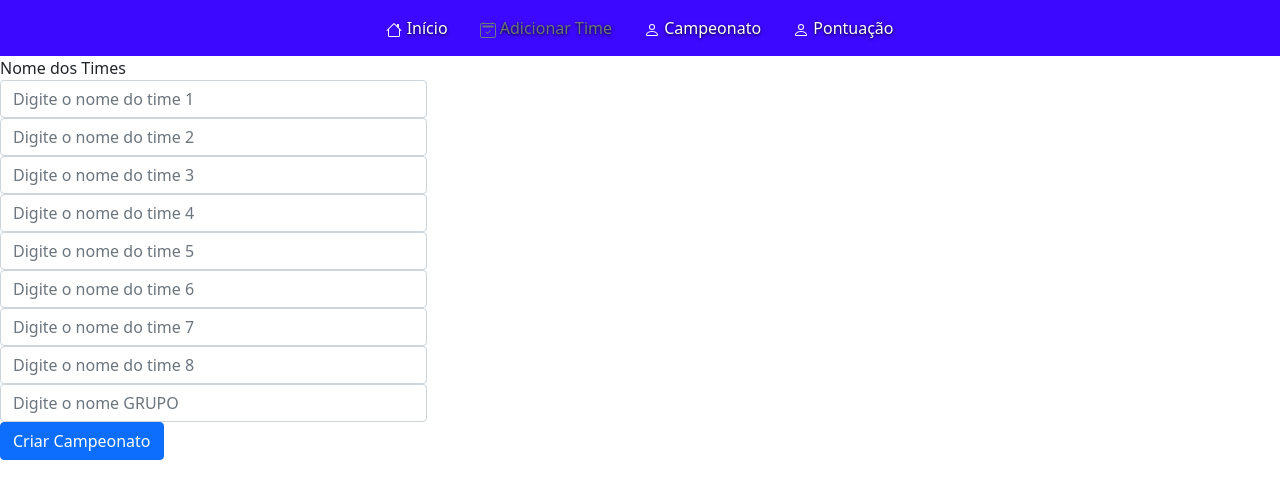
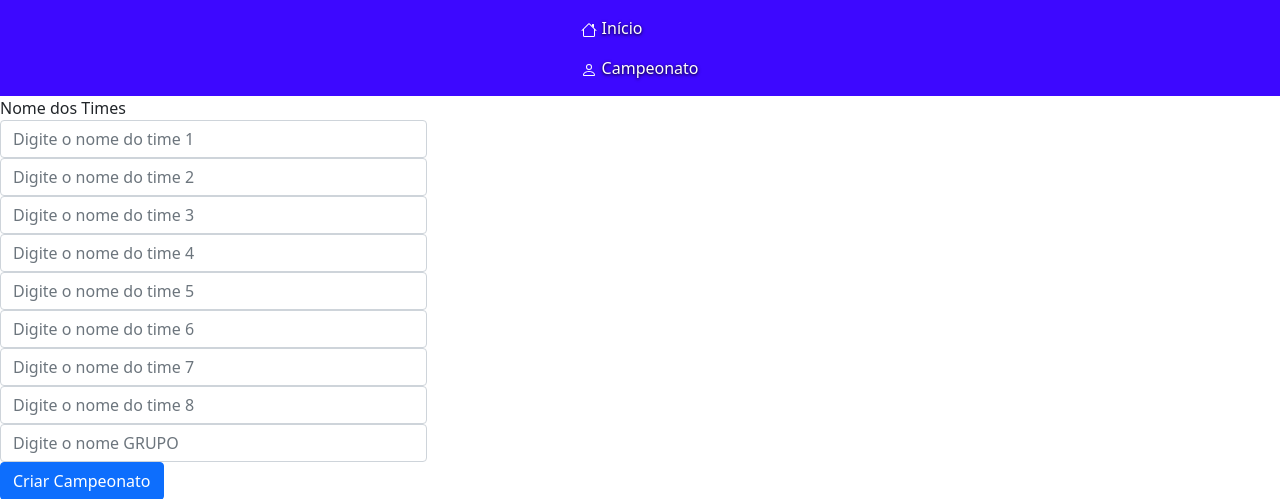
Before and after one commit to gilmarsisjunior/meu_campeonato, a Laravel app: page / in a window 1280 px wide. Shown: the top 499 px of the page. Run offline with Laravel 9, Linux system fonts and the light colour scheme.

Commit message:
remove itens desnecessários do menu

```diff
--- a/resources/views/layout/layout.blade.php
+++ b/resources/views/layout/layout.blade.php
@@ -31,24 +31,14 @@
 
                   <ul class="nav col-12 col-lg-auto my-2 justify-content-center my-md-0 text-small" style="text-shadow: black 0em 0.09em 0.2em">
                     <li>
-                      <a href="{{url('/inicio')}}" class="nav-link text-white">
+                      <a href="{{url('/')}}" class="nav-link text-white">
                         <svg xmlns="http://www.w3.org/2000/svg" width="16" height="16" fill="currentColor" class="bi bi-house" viewBox="0 0 16 16">
                           <path fill-rule="evenodd" d="M2 13.5V7h1v6.5a.5.5 0 0 0 .5.5h9a.5.5 0 0 0 .5-.5V7h1v6.5a1.5 1.5 0 0 1-1.5 1.5h-9A1.5 1.5 0 0 1 2 13.5zm11-11V6l-2-2V2.5a.5.5 0 0 1 .5-.5h1a.5.5 0 0 1 .5.5z"/>
                           <path fill-rule="evenodd" d="M7.293 1.5a1 1 0 0 1 1.414 0l6.647 6.646a.5.5 0 0 1-.708.708L8 2.207 1.354 8.854a.5.5 0 1 1-.708-.708L7.293 1.5z"/>
                         </svg>
                         Início
                       </a>
-                    <li>
-                      <a href="{{url('/agenda')}}" class="nav-link text-secondary">
-                        <svg xmlns="http://www.w3.org/2000/svg" width="16" height="16" fill="currentColor" class="bi bi-calendar2-check" viewBox="0 0 16 16">
-                            <path d="M10.854 8.146a.5.5 0 0 1 0 .708l-3 3a.5.5 0 0 1-.708 0l-1.5-1.5a.5.5 0 0 1 .708-.708L7.5 10.793l2.646-2.647a.5.5 0 0 1 .708 0z"/>
-                            <path d="M3.5 0a.5.5 0 0 1 .5.5V1h8V.5a.5.5 0 0 1 1 0V1h1a2 2 0 0 1 2 2v11a2 2 0 0 1-2 2H2a2 2 0 0 1-2-2V3a2 2 0 0 1 2-2h1V.5a.5.5 0 0 1 .5-.5zM2 2a1 1 0 0 0-1 1v11a1 1 0 0 0 1 1h12a1 1 0 0 0 1-1V3a1 1 0 0 0-1-1H2z"/>
-                            <path d="M2.5 4a.5.5 0 0 1 .5-.5h10a.5.5 0 0 1 .5.5v1a.5.5 0 0 1-.5.5H3a.5.5 0 0 1-.5-.5V4z"/>
-                          </svg>
-                        Adicionar Time
-                      </a>
-                    </li>
-                    <li>
+
                       <a href="{{url('/campeonato')}}" class="nav-link text-white">
                         <svg xmlns="http://www.w3.org/2000/svg" width="16" height="16" fill="currentColor" class="bi bi-person" viewBox="0 0 16 16">
                             <path d="M8 8a3 3 0 1 0 0-6 3 3 0 0 0 0 6zm2-3a2 2 0 1 1-4 0 2 2 0 0 1 4 0zm4 8c0 1-1 1-1 1H3s-1 0-1-1 1-4 6-4 6 3 6 4zm-1-.004c-.001-.246-.154-.986-.832-1.664C11.516 10.68 10.289 10 8 10c-2.29 0-3.516.68-4.168 1.332-.678.678-.83 1.418-.832 1.664h10z"/>
@@ -56,14 +46,7 @@
                         Campeonato
                       </a>
                     </li>
-                    <li>
-                      <a href="{{url('/clientes')}}" class="nav-link text-white">
-                        <svg xmlns="http://www.w3.org/2000/svg" width="16" height="16" fill="currentColor" class="bi bi-person" viewBox="0 0 16 16">
-                            <path d="M8 8a3 3 0 1 0 0-6 3 3 0 0 0 0 6zm2-3a2 2 0 1 1-4 0 2 2 0 0 1 4 0zm4 8c0 1-1 1-1 1H3s-1 0-1-1 1-4 6-4 6 3 6 4zm-1-.004c-.001-.246-.154-.986-.832-1.664C11.516 10.68 10.289 10 8 10c-2.29 0-3.516.68-4.168 1.332-.678.678-.83 1.418-.832 1.664h10z"/>
-                          </svg>
-                        Pontuação
-                      </a>
-                    </li>
+
                   </ul>
                 </div>
               </div>
```
